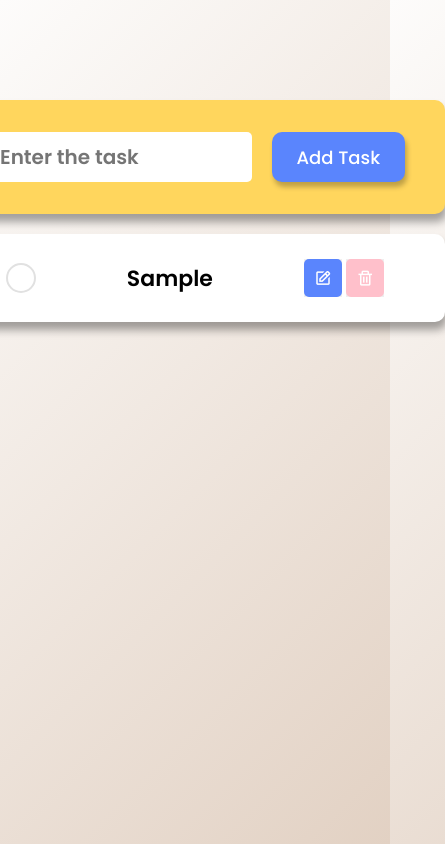
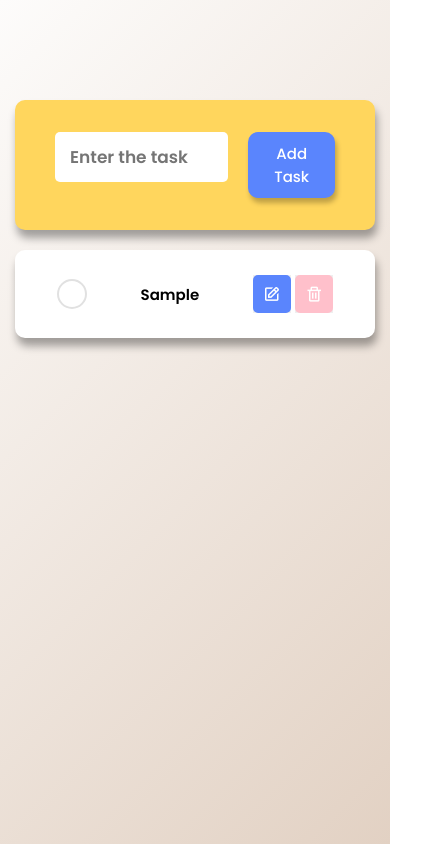
Before and after one commit to LEELAMANOHARGUDIVADA/OctaNet_ToDoList, a plain HTML site: page index.html in a window 390 px wide. Both pictures are taken after typing "Sample" into the empty fields and a click on the button "Add Task". Shown: the whole page, 445 px wide, since content can reach past the window. Drawn offline with nearby package versions, Linux system fonts and the light colour scheme.

Commit message:
Update style.css

```diff
--- a/style.css
+++ b/style.css
@@ -120,3 +120,21 @@ body{
     cursor: pointer;
 
 }
+@media screen and (max-width: 500px) {
+    .todo_app{
+        width: 360px;
+    }
+    .wrapper input{
+        font-size: 17px;
+    }
+    .wrapper button{
+        padding: 10px;
+        font-size: 15px;
+    }
+    .task span{
+        font-size: 15px;
+    }
+    .task-container{
+        width: 360px;
+    }
+}
```
